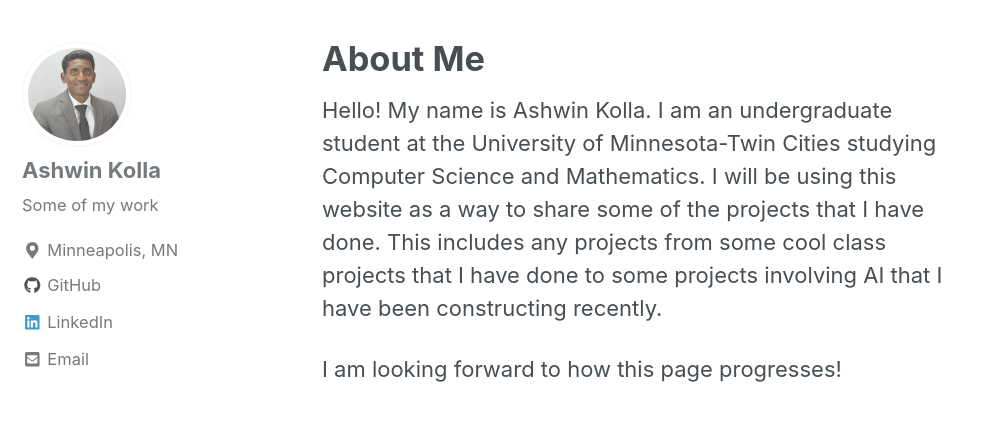
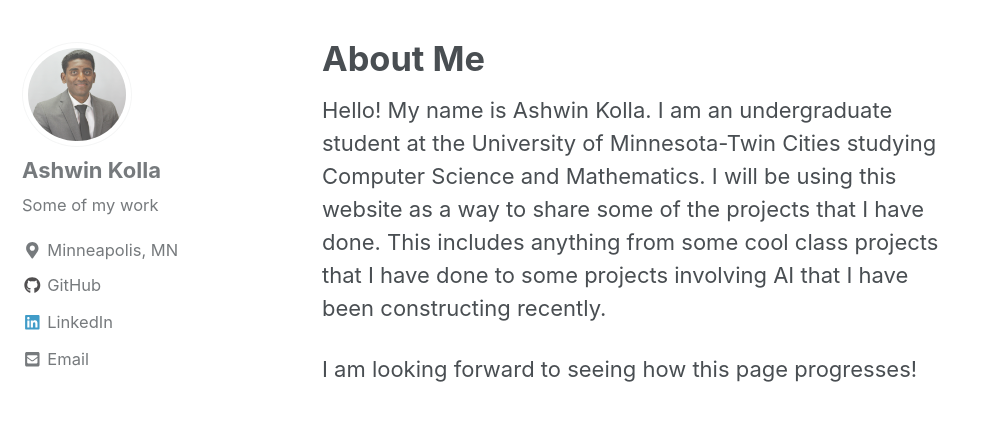
Before and after one commit to ashwinkolla/ashwinkolla.github.io, a Jekyll site: the page built from _pages/about.md, in a window 1280 px wide and 900 px high, scrolled down 910 px, cut to the strip 163-584 px from the top of the window. Shown: the whole strip, without its empty margins (0-982 px from the left). Built offline with Jekyll 4.4.1, drawn with Linux system fonts in a browser that asks for light colours; nearby versions of some CDN libraries.

Commit message:
Refactoring about me

```diff
--- a/_pages/about.md
+++ b/_pages/about.md
@@ -5,6 +5,6 @@ header:
     image: "/images/UofMSky.jpg"
 ---
 
-Hello! My name is Ashwin Kolla. I am an undergraduate student at the University of Minnesota-Twin Cities studying Computer Science and Mathematics. I will be using this website as a way to share some of the projects that I have done. This includes any projects from some cool class projects that I have done to some projects involving AI that I have been constructing recently.
+Hello! My name is Ashwin Kolla. I am an undergraduate student at the University of Minnesota-Twin Cities studying Computer Science and Mathematics. I will be using this website as a way to share some of the projects that I have done. This includes anything from some cool class projects that I have done to some projects involving AI that I have been constructing recently.
 
-I am looking forward to how this page progresses!
+I am looking forward to seeing how this page progresses!
```
